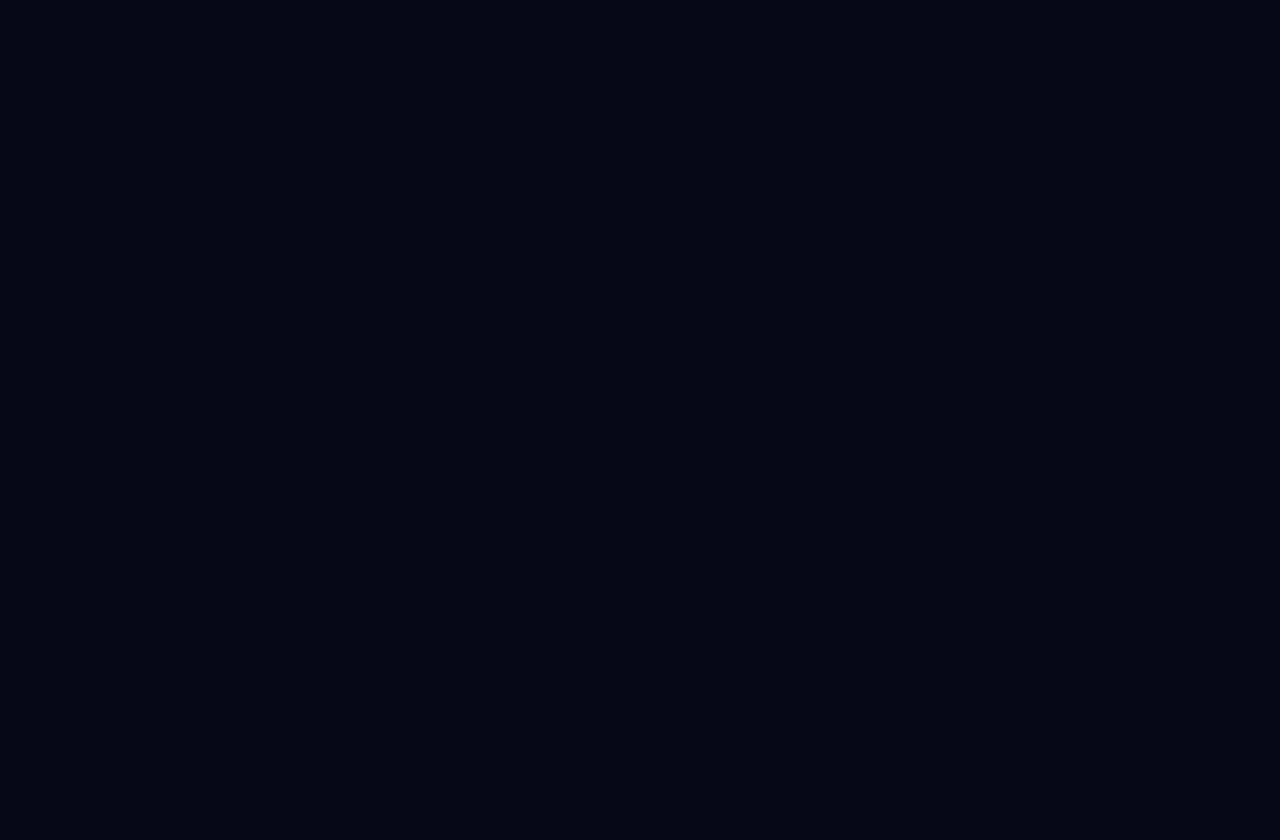
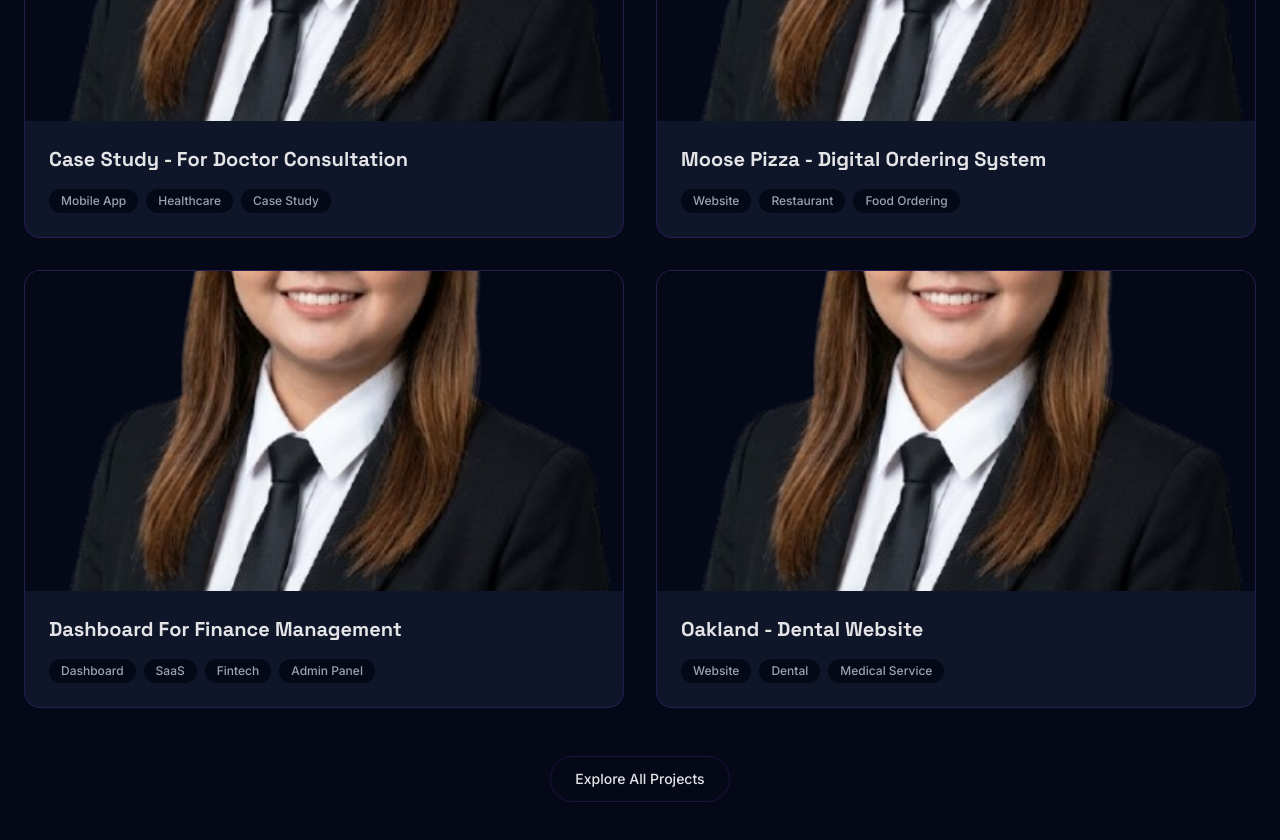
Before and after one commit to Cherubin-Hub/JaraPortfolio, a Next.js app: page / in a window 1280 px wide. Shown: the part 1080-1920 px from the top of the page. Before the commit the page ends 800 px from the top, so only its background shows below. Built offline with nearby package versions, Linux system fonts and the light colour scheme.

Commit message:
Added ProjectGallery Section

```diff
--- a/src/app/page.tsx
+++ b/src/app/page.tsx
@@ -1,9 +1,11 @@
 import Hero from "@/components/Hero";
+import ProjectGallery from "@/components/ProjectGallery";
 
 export default function Home() {
   return (
     <main>
       <Hero />
+      <ProjectGallery />
     </main>
   );
 }
--- /dev/null
+++ b/src/components/ProjectGallery.tsx
@@ -0,0 +1,60 @@
+import Image from "next/image";
+import { projects } from "@/data/projects";
+
+export default function ProjectGallery() {
+  return (
+    <section id="portfolio" className="py-20 px-6 bg-background">
+      <div className="mx-auto max-w-7xl">
+
+        {/* ── Project Grid ── */}
+        <div className="grid grid-cols-1 md:grid-cols-2 gap-8">
+          {projects.map((project) => (
+            <div
+              key={project.id}
+              className="group rounded-2xl border border-border bg-background-card overflow-hidden hover:border-border-hover transition-colors"
+            >
+              {/* Project Image */}
+              <div className="relative h-64 sm:h-80 w-full overflow-hidden bg-background">
+                <Image
+                  src={project.image}
+                  alt={project.title}
+                  fill
+                  className="object-cover group-hover:scale-105 transition-transform duration-500"
+                />
+              </div>
+
+              {/* Project Info */}
+              <div className="p-6">
+                <h3 className="text-xl font-bold font-heading text-foreground mb-4">
+                  {project.title}
+                </h3>
+
+                {/* Tags */}
+                <div className="flex flex-wrap gap-2">
+                  {project.tags.map((tag) => (
+                    <span
+                      key={tag}
+                      className="rounded-full bg-background px-3 py-1 text-xs font-medium text-foreground-muted"
+                    >
+                      {tag}
+                    </span>
+                  ))}
+                </div>
+              </div>
+            </div>
+          ))}
+        </div>
+
+        {/* ── Explore All Button ── */}
+        <div className="mt-12 flex justify-center">
+          <a
+            href="#portfolio"
+            className="inline-flex items-center rounded-full border border-border px-6 py-3 text-sm font-medium text-foreground hover:bg-background-card transition-colors"
+          >
+            Explore All Projects
+          </a>
+        </div>
+      </div>
+    </section>
+  );
+}
--- /dev/null
+++ b/src/data/projects.ts
@@ -0,0 +1,26 @@
+export const projects = [
+  {
+    id: 1,
+    title: "Case Study - For Doctor Consultation",
+    image: "/images/profile.png", // Temporarily gamitin muna natin ang profile pic mo
+    tags: ["Mobile App", "Healthcare", "Case Study"],
+  },
+  {
+    id: 2,
+    title: "Moose Pizza - Digital Ordering System",
+    image: "/images/profile.png",
+    tags: ["Website", "Restaurant", "Food Ordering"],
+  },
+  {
+    id: 3,
+    title: "Dashboard For Finance Management",
+    image: "/images/profile.png",
+    tags: ["Dashboard", "SaaS", "Fintech", "Admin Panel"],
+  },
+  {
+    id: 4,
+    title: "Oakland - Dental Website",
+    image: "/images/profile.png",
+    tags: ["Website", "Dental", "Medical Service"],
+  },
+];
```
